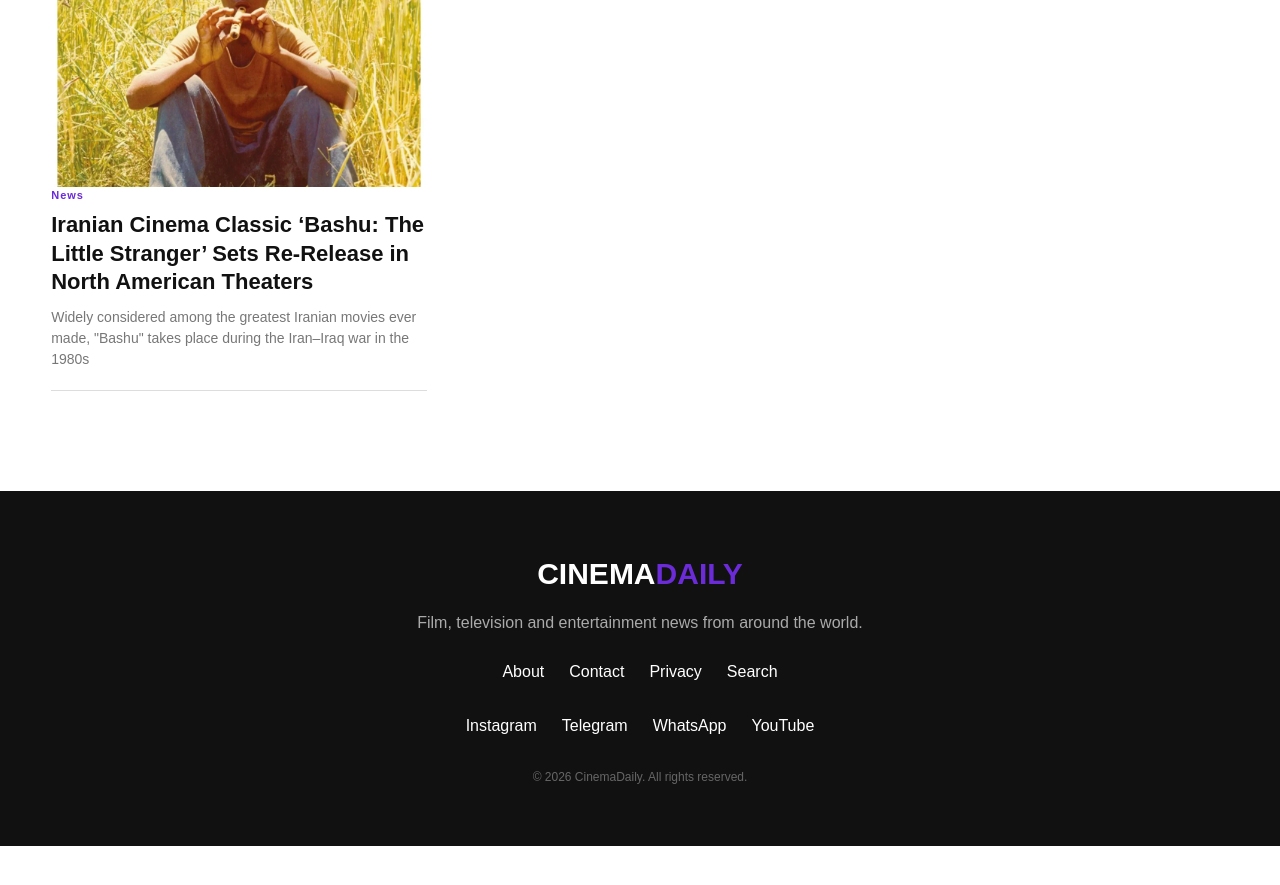
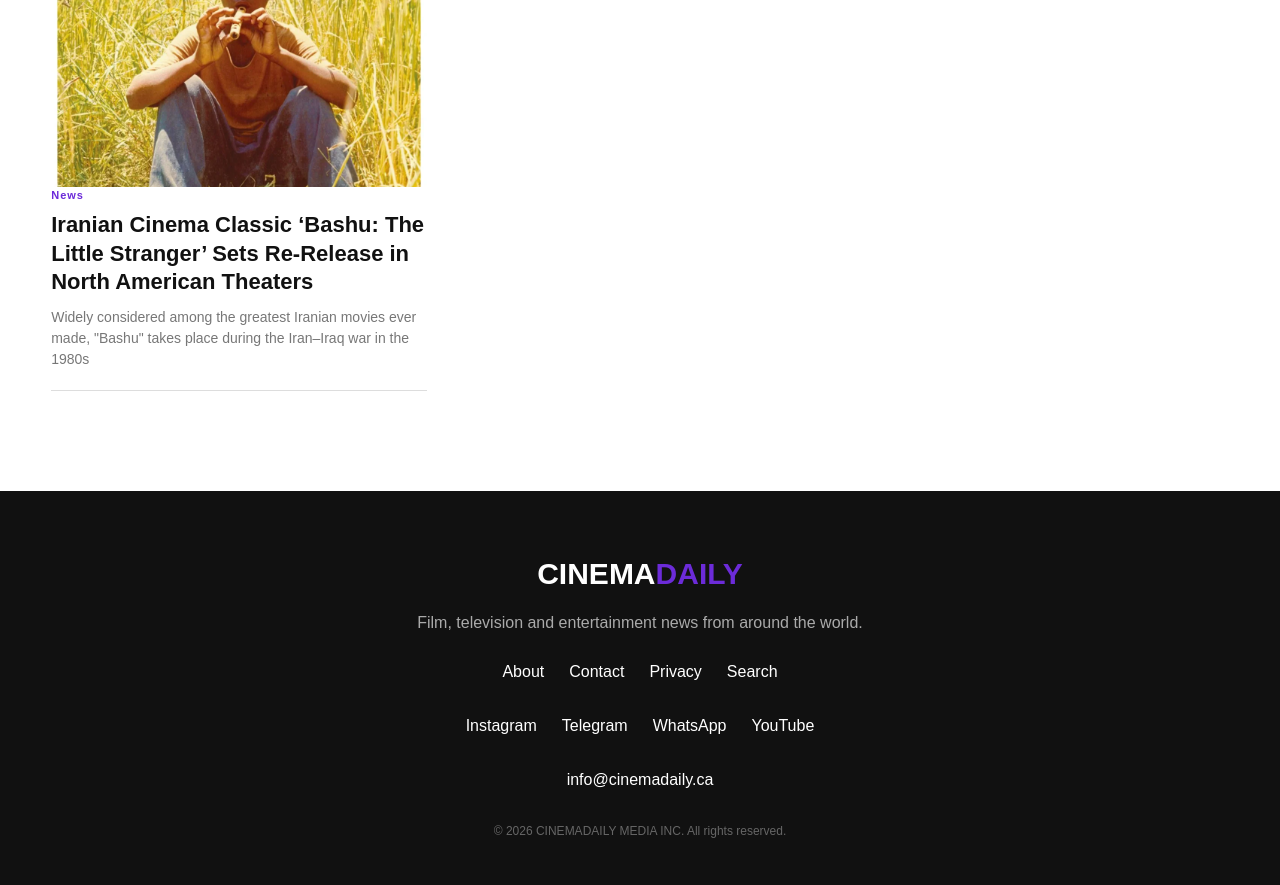
Before and after one commit to cinemadaily/cinemadaily, a Jekyll site: the page built from index.html, in a window 1280 px wide and 900 px high, scrolled down 1269 px. Shown: the top 885 px of the window. Built offline with Jekyll 4.4.1, drawn with Linux system fonts in a browser that asks for light colours; before the commit the page ends 2115 px from its top, so only the background shows below that.

Commit message:
Update footer with contact info and copyright notice

```diff
--- a/index.html
+++ b/index.html
@@ -671,10 +671,15 @@ layout: null
             </div>
 
 
-            <div class="copyright">
-                © 2026 CinemaDaily. All rights reserved.
-            </div>
+            <div class="footer-links">
+    <a href="mailto:info@cinemadaily.ca">
+        info@cinemadaily.ca
+    </a>
+</div>
 
+<div class="copyright">
+    © 2026 CINEMADAILY MEDIA INC. All rights reserved.
+</div>
 
         </div>
 
```
